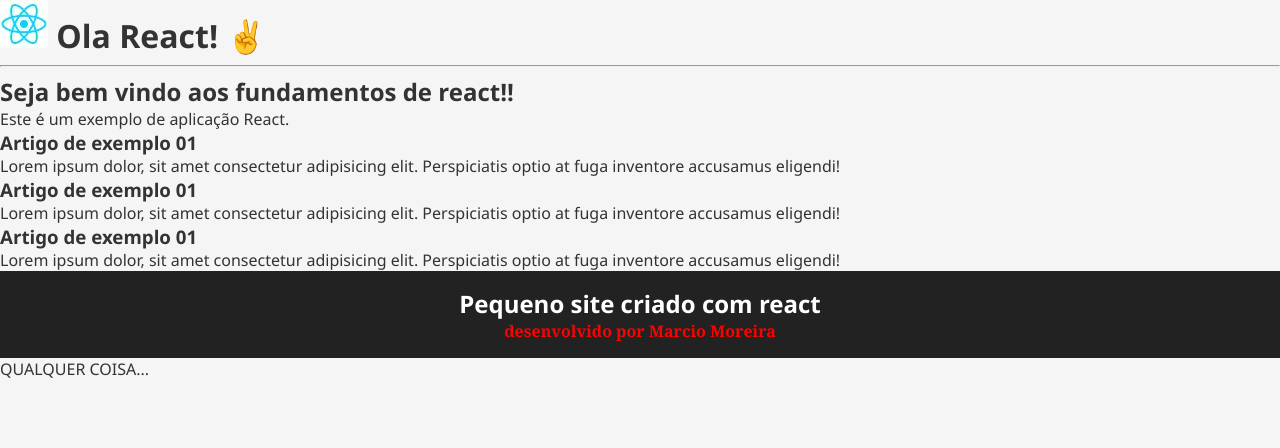
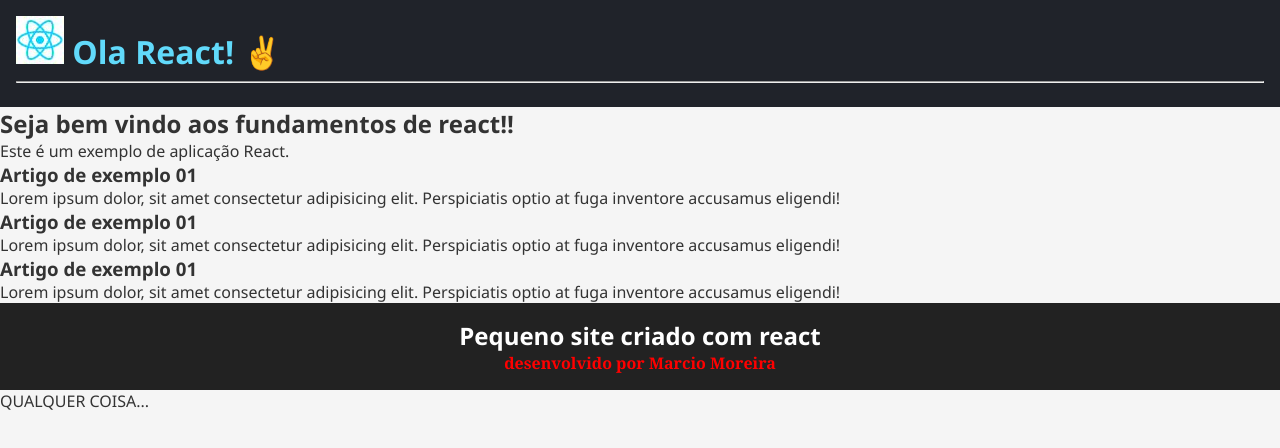
Before and after one commit to Moreira-Marcio/react-fundamentos, a React (Vite) app: page / in a window 1280 px wide. Shown: the top 448 px of the page. Built offline with nearby package versions, Linux system fonts and the light colour scheme.

Commit message:
cria e aplica CSS ao cabecalho

```diff
--- /dev/null
+++ b/src/components/Cabecalho.module.css
@@ -0,0 +1,5 @@
+.topoSite {
+  background-color: #20232a;
+  color: #61dafb;
+  padding: 1rem;
+}
--- a/src/components/Cabecalho.tsx
+++ b/src/components/Cabecalho.tsx
@@ -2,9 +2,12 @@
 import logo from "../assets/logo-react.png";
 import Menu from "./Menu";
 
+//importando modulo css para o componente cabecalho
+import estilos from "./Cabecalho.module.css";
+
 export default function Cabecalho() {
   return (
-    <header>
+    <header className={estilos.topoSite}>
       <h1>
         <img src={logo} alt="" /> Ola React! ✌️
       </h1>
```
